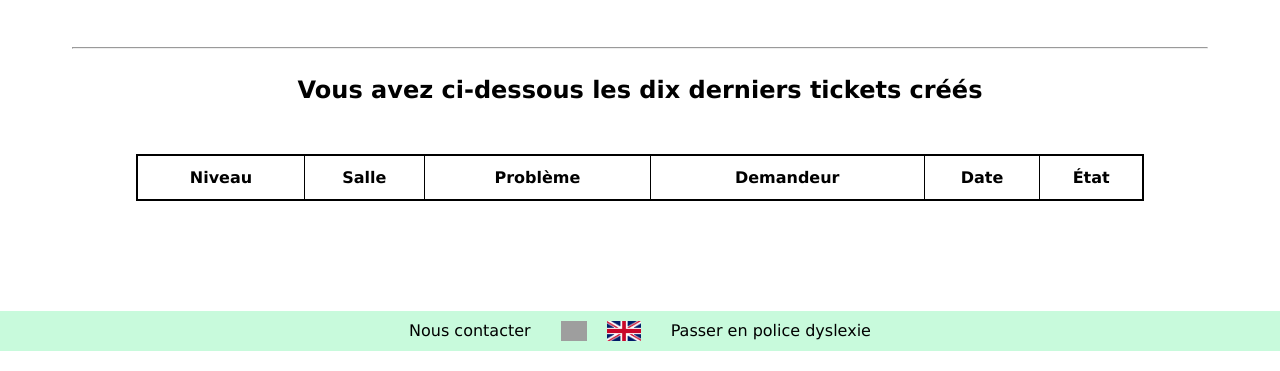
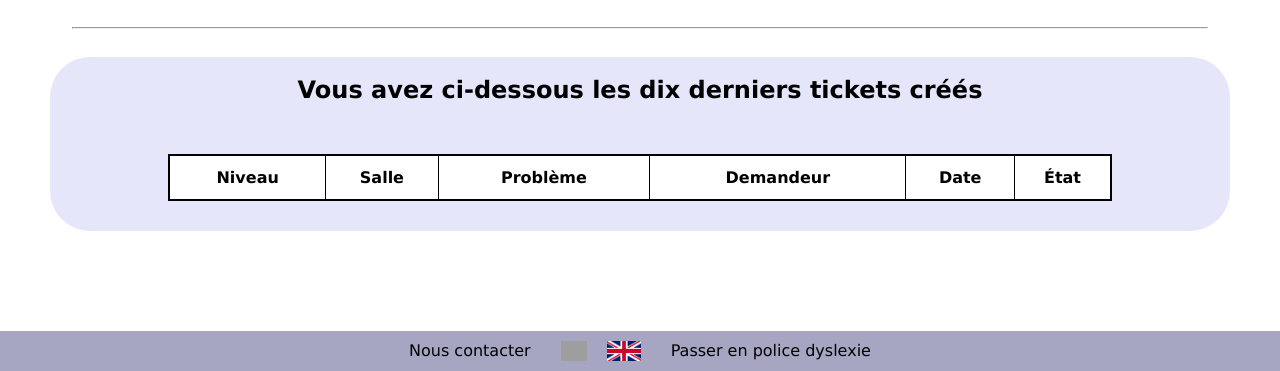
Before and after one commit to Boucanier/Sae_3.01_Ticketing_Web_App, a PHP site: page / in a window 1280 px wide. Shown: the part 1063-1434 px from the top of the page. Run offline with PHP 8.4, Linux system fonts and the light colour scheme; data comes from the database, SQL or seed files in the repository; data that the repository does not hold is empty; grey boxes are pictures that could not be loaded.

Commit message:
Modification des couleurs de la page index, du footer et du header

```diff
--- a/src/pages/style/style.css
+++ b/src/pages/style/style.css
@@ -11,7 +11,7 @@ header {
     display: flex;
     justify-content: space-between;
     align-items: center;
-    background: linear-gradient(#cffdff, rgb(200, 250, 220));
+    background: #a6a6c2;
 }
 
 body {
@@ -21,13 +21,16 @@ body {
 nav {
     display: flex;
     justify-content: space-between;
-    background-color: rgb(200, 250, 220);
+    background-color: #a6a6c2;
 }
 
 #titre_tab{
     display: flex;
     flex-direction: column;
     align-items: center;
+    background-color: lavender;
+    border-radius: 40px;
+    margin: 20px 40px;
 }
 
 #hr_index{
@@ -92,7 +95,7 @@ footer {
     display: flex;
     flex-direction: row;
     justify-content: center;
-    background-color: rgb(200, 250, 220);
+    background-color: #a6a6c2;
 }
 
 #languages {
@@ -135,8 +138,10 @@ main {
     display: flex;
     flex-direction: row;
     justify-content: space-evenly;
-    margin-bottom: 60px;
     flex-wrap: wrap;
+    background-color: lavender;
+    border-radius: 40px;
+    margin: 20px 40px;
 }
 
 #texte_explicatif {
@@ -163,6 +168,7 @@ main {
 #derniers_tickets {
     align-self: center;
     margin: 30px;
+    background-color: white;
 }
 
 #profile_part1 {
```
